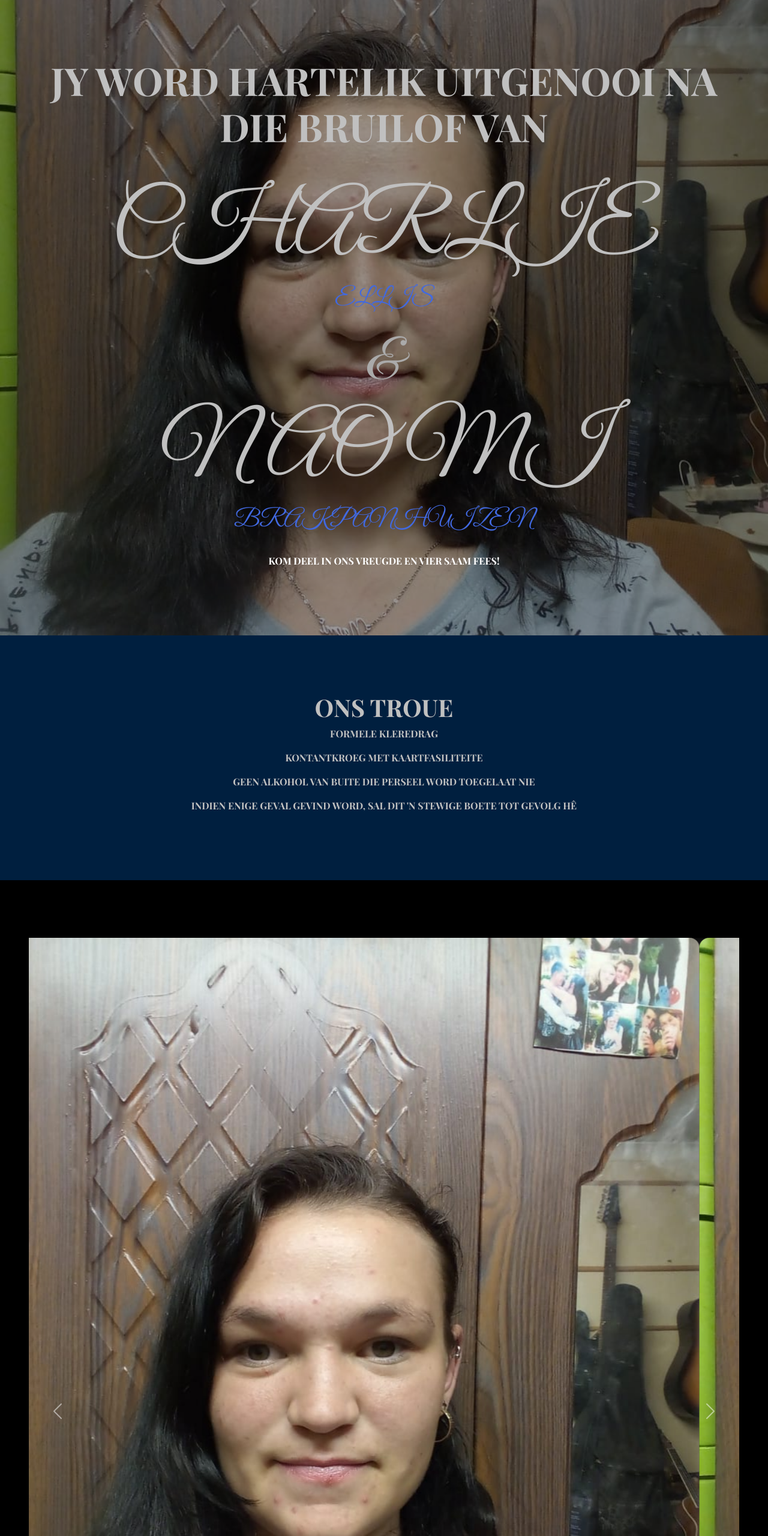
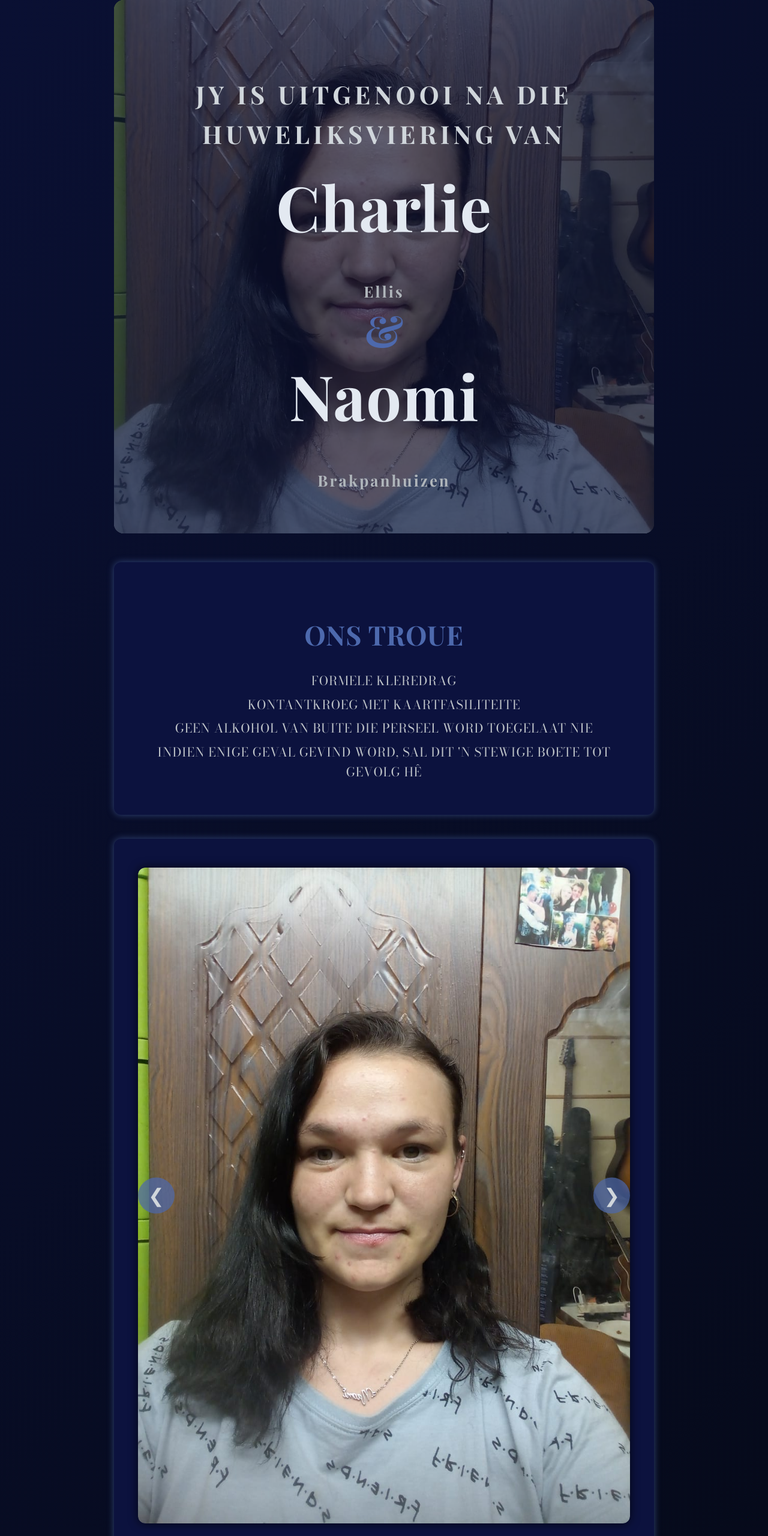
Before and after one commit to DeadlyGuitarist/DeadlyGuitarist.github.io, a plain HTML site: page index.html in a window 1280 px wide. Shown: the top 2560 px of the page at 60% size. Drawn offline with nearby package versions, Linux system fonts and the light colour scheme.

Commit message:
Update index.html

```diff
--- a/index.html
+++ b/index.html
@@ -1,186 +1,290 @@
 <!DOCTYPE html>
 <html lang="af">
 <head>
-  <meta charset="UTF-8">
-  <meta name="viewport" content="width=device-width, initial-scale=1.0">
-  <title>Ellis Bruilof</title>
-  <link rel="stylesheet" href="https://cdn.jsdelivr.net/npm/bootstrap@5.3.2/dist/css/bootstrap.min.css">
-  <link href="https://fonts.googleapis.com/css2?family=Great+Vibes&family=Playfair+Display:wght@700&display=swap" rel="stylesheet">
+<meta charset="UTF-8" />
+<meta name="viewport" content="width=device-width, initial-scale=1" />
+<title>Elegante Bruilof Uitnodiging</title>
+<link href="https://fonts.googleapis.com/css2?family=Bodoni+Moda:ital,wght@0,400;0,700;1,400&family=Playfair+Display:wght@700&display=swap" rel="stylesheet" />
 <style>
+  /* Reset and base */
+  * {
+    box-sizing: border-box;
+  }
   body {
-      font-family: 'Playfair Display', serif;
-      background: linear-gradient(to bottom, #0c0c0c, #1c1c1c);
-      color: white;
-      text-transform: uppercase;
     margin: 0;
+    background: linear-gradient(135deg, #0a1033, #03060a);
+    font-family: 'Bodoni Moda', serif;
+    color: #c0c6ca;
+    line-height: 1.6;
+    letter-spacing: 0.05em;
     display: flex;
     flex-direction: column;
     align-items: center;
+    padding: 0 1rem 3rem;
+    min-height: 100vh;
+  }
+
+  /* Container for full width content */
+  .container {
+    max-width: 900px;
     width: 100%;
   }
+
+  /* Header */
   .header {
+    background: url('temp.jpg') center center/cover no-repeat;
+    position: relative;
+    padding: 6rem 2rem 4rem;
+    margin-bottom: 3rem;
+    border-radius: 16px;
+    box-shadow:
+      inset 0 0 0 1000px rgba(10, 16, 51, 0.65);
     text-align: center;
-      padding: 6rem 2rem;
-      background: linear-gradient(rgba(0,0,0,0.4), rgba(0,0,0,0.4)), url('temp.jpg') center/cover no-repeat;
-      color: white;
-      width: 100%;
+    color: #c0c6ca;
   }
   .header h1 {
-      font-size: 4rem;
-      font-weight: bold;
-      color: silver;
+    font-family: 'Playfair Display', serif;
+    font-weight: 700;
+    font-size: 2.6rem;
+    margin-bottom: 2rem;
+    color: #d0d6db;
+    text-transform: uppercase;
+    letter-spacing: 0.15em;
   }
+
+  /* Names block */
   .names {
-      margin-top: 3rem;
-      font-family: 'Great Vibes', cursive;
-      line-height: 1.1;
+    font-family: 'Playfair Display', serif;
+    font-weight: 700;
+    font-size: 6.5rem;
+    line-height: 1.05;
+    color: #e3e9f1;
+    margin-bottom: 0.2rem;
   }
-    .names h2 {
-      font-size: 9rem;
-      margin: 0;
-      color: silver;
+  .names span.first-name,
+  .names span.second-name {
+    display: block;
   }
-    .names h4 {
-      font-size: 2.5rem;
-      font-weight: normal;
-      margin: 0.2rem 0 2rem;
-      color: royalblue;
+  .names .surname {
+    font-size: 1.6rem;
+    font-weight: 400;
+    color: #b0b6bb;
+    margin-top: -0.7rem;
+    letter-spacing: 0.12em;
   }
   .names .ampersand {
-      font-size: 6rem;
-      margin: 0.5rem 0;
-      color: #aaa;
+    font-family: 'Playfair Display', serif;
+    font-weight: 400;
+    font-size: 4.5rem;
+    color: #4d69ad;
+    margin: 0.3rem 0 1rem;
+    letter-spacing: 0;
+  }
+
+  /* Sections */
+  section {
+    background: #0c123e;
+    border-radius: 12px;
+    padding: 3rem 2.5rem;
+    margin-bottom: 2.5rem;
+    box-shadow: 0 0 12px rgba(77, 105, 173, 0.6);
+  }
+  section h2 {
+    font-family: 'Playfair Display', serif;
+    color: #4d69ad;
+    font-weight: 700;
+    font-size: 2.8rem;
+    margin-bottom: 1.5rem;
+    text-align: center;
+  }
+  section p {
+    font-size: 1.3rem;
+    color: #bfc4c9;
+    text-align: center;
+    margin: 0.4rem 0;
+  }
+
+  /* Carousel styling */
+  .carousel {
+    position: relative;
+    overflow: hidden;
+    border-radius: 12px;
+    box-shadow: 0 0 16px rgba(0, 0, 0, 0.7);
+  }
+  .carousel-inner {
+    display: flex;
+    transition: transform 0.5s ease-in-out;
+  }
+  .carousel-item {
+    min-width: 100%;
+    user-select: none;
+  }
+  .carousel-item img {
+    width: 100%;
+    height: auto;
+    border-radius: 12px;
+    display: block;
+  }
+  .carousel-controls {
+    position: absolute;
+    top: 50%;
+    width: 100%;
+    display: flex;
+    justify-content: space-between;
+    transform: translateY(-50%);
+    pointer-events: none;
+  }
+  .carousel-controls button {
+    pointer-events: auto;
+    background: rgba(77, 105, 173, 0.7);
+    border: none;
+    border-radius: 50%;
+    width: 3.8rem;
+    height: 3.8rem;
+    color: #d0d6db;
+    font-size: 2rem;
+    cursor: pointer;
+    transition: background 0.3s ease;
+    user-select: none;
+  }
+  .carousel-controls button:hover {
+    background: #4d69ad;
+  }
+
+  /* RSVP iframe styling */
+  #rsvp-section iframe {
+    width: 100%;
+    max-width: 700px;
+    height: 980px;
+    border-radius: 12px;
+    border: none;
+    box-shadow: 0 0 20px rgba(77, 105, 173, 0.8);
+    margin: 2rem auto 0;
+    display: block;
+  }
+
+  /* Bible verse */
+  .bible-verse {
+    font-style: italic;
+    font-size: 1.5rem;
+    color: #a3adc8;
+    text-align: center;
+    margin-top: 1rem;
+    letter-spacing: 0.12em;
+  }
+
+  /* Responsive adjustments */
+  @media (max-width: 600px) {
+    .names {
+      font-size: 4.5rem;
+    }
+    .names .surname {
+      font-size: 1.2rem;
     }
     section {
-      width: 100%;
-      padding: 6rem 3rem;
-      text-align: center;
-    }
-    #details-section {
-      background: #001f3f;
-      color: silver;
-    }
-    #weddingCarousel {
-      background: #000;
-    }
-    .carousel-inner img {
-      width: 100%;
-      height: auto;
-      border-radius: 1rem;
-      box-shadow: 0 4px 20px rgba(255, 255, 255, 0.2);
-    }
-    #invitation-text {
-      background: #003366;
-      color: silver;
-      font-size: 2rem;
-    }
-    #rsvp-section {
-      background: #001f3f;
-      color: silver;
+      padding: 2rem 1.5rem;
     }
     #rsvp-section iframe {
-      display: block;
-      margin: 3rem auto;
-      border: none;
-      border-radius: 1rem;
-      box-shadow: 0 4px 20px rgba(0, 0, 0, 0.4);
+      height: 700px;
     }
-    .bible-verse {
-      background: black;
-      color: silver;
-      padding: 3rem;
-      font-style: italic;
-      font-size: 1.8rem;
-      text-align: center;
-    }
-    .location-section {
-      background-color: #000814;
-      color: silver;
-      padding: 4rem 2rem;
-    }
-    .location-section h2 {
-      font-size: 3rem;
-      margin-bottom: 2rem;
-      color: royalblue;
-    }
-    .location-section iframe {
-      width: 100%;
-      height: 500px;
-      border: 0;
-      border-radius: 1rem;
-      box-shadow: 0 4px 20px rgba(0, 0, 0, 0.4);
   }
 </style>
 </head>
 <body>
 
-  <div class="header">
-    <h1>JY WORD HARTELIK UITGENOOI NA DIE BRUILOF VAN</h1>
-    <div class="names">
-      <h2>Charlie</h2>
-      <h4>Ellis</h4>
-      <div class="ampersand">&amp;</div>
-      <h2>Naomi</h2>
-      <h4>Brakpanhuizen</h4>
+  <div class="container">
+
+    <header class="header" role="banner" aria-label="Wedding invitation header">
+      <h1>JY IS UITGENOOI NA DIE HUWELIKSVIERING VAN</h1>
+      <div class="names" aria-label="Bride and Groom Names">
+        <span class="first-name">Charlie</span>
+        <span class="surname">Ellis</span>
+        <div class="ampersand" aria-hidden="true">&amp;</div>
+        <span class="second-name">Naomi</span>
+        <span class="surname">Brakpanhuizen</span>
       </div>
-    <p>KOM DEEL IN ONS VREUGDE EN VIER SAAM FEES!</p>
-  </div>
+    </header>
 
-  <section id="details-section">
-    <h1>ONS TROUE</h1>
+    <section aria-labelledby="wedding-details-title">
+      <h2 id="wedding-details-title">ONS TROUE</h2>
       <p>FORMELE KLEREDRAG</p>
       <p>KONTANTKROEG MET KAARTFASILITEITE</p>
       <p>GEEN ALKOHOL VAN BUITE DIE PERSEEL WORD TOEGELAAT NIE</p>
       <p>INDIEN ENIGE GEVAL GEVIND WORD, SAL DIT 'N STEWIGE BOETE TOT GEVOLG HÊ</p>
     </section>
 
-  <section id="weddingCarousel" class="carousel slide" data-bs-ride="carousel">
+    <section aria-label="Wedding photos carousel">
+      <div class="carousel" id="carousel">
         <div class="carousel-inner">
-      <div class="carousel-item active">
-        <img src="temp.jpg" class="d-block w-100" alt="Wedding Photo 1">
+          <div class="carousel-item active"><img src="temp.jpg" alt="Bruiloffoto 1" /></div>
+          <div class="carousel-item"><img src="temp.jpg" alt="Bruiloffoto 2" /></div>
+          <div class="carousel-item"><img src="temp.jpg" alt="Bruiloffoto 3" /></div>
         </div>
-      <div class="carousel-item">
-        <img src="temp.jpg" class="d-block w-100" alt="Wedding Photo 2">
-      </div>
-      <div class="carousel-item">
-        <img src="temp.jpg" class="d-block w-100" alt="Wedding Photo 3">
+        <div class="carousel-controls">
+          <button aria-label="Vorige foto" id="prevBtn">&#10094;</button>
+          <button aria-label="Volgende foto" id="nextBtn">&#10095;</button>
         </div>
       </div>
-    <button class="carousel-control-prev" type="button" data-bs-target="#weddingCarousel" data-bs-slide="prev">
-      <span class="carousel-control-prev-icon" aria-hidden="true"></span>
-      <span class="visually-hidden">Vorige</span>
-    </button>
-    <button class="carousel-control-next" type="button" data-bs-target="#weddingCarousel" data-bs-slide="next">
-      <span class="carousel-control-next-icon" aria-hidden="true"></span>
-      <span class="visually-hidden">Volgende</span>
-    </button>
     </section>
 
-  <section id="invitation-text">
+    <section aria-labelledby="invitation-text-title" id="invitation-text">
+      <h2 id="invitation-text-title">UITNODIGING</h2>
       <p>ONS IS SO OPGEWONDE OM HIERDIE PRAGTIGE DAG SAAM MET DIE MENSE WAT ONS DIE MEESTE LIEF HET TE VIER</p>
       <p>KOM DEEL IN ONS VREUGDE, LAG EN LIEFDE TERWYL ONS DIE KNOOP DEURHAK</p>
       <p>11 OKTOBER 2025</p>
       <p>LIONS CREEK</p>
     </section>
 
-  <section class="location-section">
-    <h2>TROUE VENUE</h2>
-    <iframe src="https://www.google.com/maps/embed?pb=!1m18!1m12!1m3!1d28627.33309180913!2d27.917209437404847!3d-25.882253276295947!2m3!1f0!2f0!3f0!3m2!1i1024!2i768!4f13.1!3m3!1m2!1s0x1ebbfd50c22a1b23%3A0xa7e66d41c9361b3c!2sLions%20Creek!5e0!3m2!1sen!2sza!4v1716900000000" allowfullscreen="" loading="lazy" referrerpolicy="no-referrer-when-downgrade"></iframe>
+    <section class="location-section" aria-labelledby="location-title">
+      <h2 id="location-title">TROUE VENUE</h2>
+      <iframe
+        src="https://www.google.com/maps/embed?pb=!1m18!1m12!1m3!1d28627.33309180913!2d27.917209437404847!3d-25.882253276295947!2m3!1f0!2f0!3f0!3m2!1i1024!2i768!4f13.1!3m3!1m2!1s0x1ebbfd50c22a1b23%3A0xa7e66d41c9361b3c!2sLions%20Creek!5e0!3m2!1sen!2sza!4v1716900000000"
+        allowfullscreen=""
+        loading="lazy"
+        referrerpolicy="no-referrer-when-downgrade"
+        title="Lions Creek Venue Location"
+      ></iframe>
     </section>
 
-  <section id="rsvp-section">
-    <h2>RSVP</h2>
+    <section id="rsvp-section" aria-labelledby="rsvp-title">
+      <h2 id="rsvp-title">RSVP</h2>
       <p>RSVP ASSEBLIEF TEEN 27 JULIE 2025</p>
       <p>AS JY NIE TEEN DAARDIE TYD RSVP NIE, NEEM ONS AAN JY SAL DIT NIE KAN MAAK NIE</p>
       <p>METGESELLE SLEGS PER UITNODIGING</p>
       <p>KINDERS WELKOM</p>
-    <iframe src="https://docs.google.com/forms/d/e/1FAIpQLSfQvUCuXWTfV-gtuThEFrKPBqije-Zcp-6oAesCxHqVEGrlAg/viewform?embedded=true" width="640" height="969">Laai tans…</iframe>
+      <iframe src="https://docs.google.com/forms/d/e/1FAIpQLSfQvUCuXWTfV-gtuThEFrKPBqije-Zcp-6oAesCxHqVEGrlAg/viewform?embedded=true" loading="lazy"></iframe>
     </section>
 
-  <div class="bible-verse">
+    <footer class="bible-verse" aria-label="Bible verse">
       <p>"WAT GOD DAN SAAMGEVOEG HET, MAG GEEN MENS SKEI NIE." MARKUS 10:9</p>
+    </footer>
+
   </div>
 
-  <script src="https://cdn.jsdelivr.net/npm/bootstrap@5.3.2/dist/js/bootstrap.bundle.min.js"></script>
+<script>
+  // Simple Carousel functionality
+  const carouselInner = document.querySelector('.carousel-inner');
+  const items = document.querySelectorAll('.carousel-item');
+  let currentIndex = 0;
+
+  const showSlide = index => {
+    if(index < 0) index = items.length - 1;
+    if(index >= items.length) index = 0;
+    currentIndex = index;
+    const offset = -index * 100;
+    carouselInner.style.transform = `translateX(${offset}%)`;
+  }
+
+  document.getElementById('prevBtn').addEventListener('click', () => {
+    showSlide(currentIndex - 1);
+  });
+  document.getElementById('nextBtn').addEventListener('click', () => {
+    showSlide(currentIndex + 1);
+  });
+
+  // Initialize
+  showSlide(currentIndex);
+</script>
+
 </body>
 </html>
```
Lines whose indentation alone changed are shown as unchanged.
